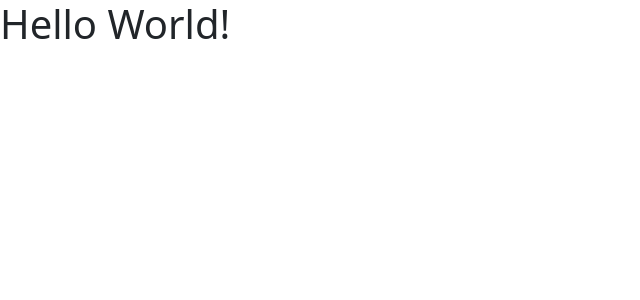
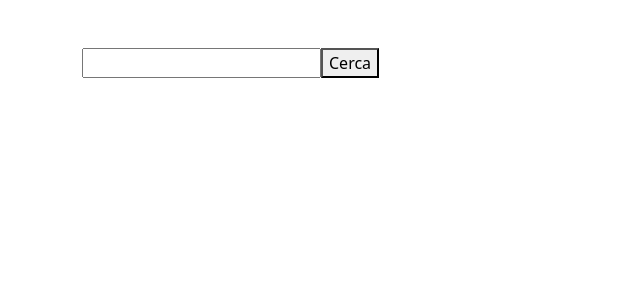
Before and after one commit to ManuelAliquo/react-boolflix, a React (Vite) app: page / in a window 1280 px wide. Shown: the top 300 px of the page, without its empty margins (0-640 px from the left). Built offline with nearby package versions, Linux system fonts and the light colour scheme.

Commit message:
milestone 1: added movie title search and displayed requested results

```diff
--- a/index.html
+++ b/index.html
@@ -1,9 +1,9 @@
 <!doctype html>
-<html lang="en">
+<html lang="it">
   <head>
     <meta charset="UTF-8" />
     <meta name="viewport" content="width=device-width, initial-scale=1.0" />
-    <title>Document</title>
+    <title>BoolFlix</title>
   </head>
   <body>
     <div id="root"></div>
--- a/package.json
+++ b/package.json
@@ -10,6 +10,7 @@
     "preview": "vite preview"
   },
   "dependencies": {
+    "axios": "^1.13.5",
     "bootstrap": "^5.3.8",
     "react": "^19.2.0",
     "react-dom": "^19.2.0",
--- a/src/App.jsx
+++ b/src/App.jsx
@@ -1,7 +1,47 @@
+import axios from "axios";
+import { useState } from "react";
+import { Link } from "react-router-dom";
+
 export default function App() {
+  const [movieTitle, setMovieTitle] = useState("");
+  const [results, setResults] = useState(null);
+
+  const handleChange = (e) => setMovieTitle(e.target.value);
+
+  const formSubmit = (e) => {
+    e.preventDefault();
+
+    axios
+      .get(
+        `https://api.themoviedb.org/3/search/movie?api_key=c776b6b5f6e8888b99469b6b4512a77c&query=${movieTitle}`,
+      )
+      .then((res) => {
+        console.log(res.data.results);
+        setResults(res.data.results);
+      });
+  };
+
   return (
     <>
-      <h1>Hello World!</h1>
+      <div className="container my-5">
+        <form onSubmit={formSubmit}>
+          <input onChange={handleChange} name="title-search" type="text" required />
+          <button type="submit">Cerca</button>
+        </form>
+
+        {results && (
+          <ul>
+            {results.map((res) => (
+              <ul className="border-bottom">
+                <li>Titolo: {res.title}</li>
+                <li>Titolo Originale: {res.original_title}</li>
+                <li>Lingua: {res.original_language}</li>
+                <li>Voto: {res.vote_average}</li>
+              </ul>
+            ))}
+          </ul>
+        )}
+      </div>
     </>
   );
 }
```
Also changed, not shown: 1 other file (tests, documents, lock files or other folders).
